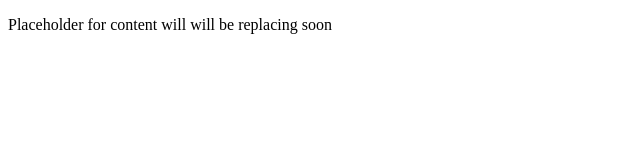
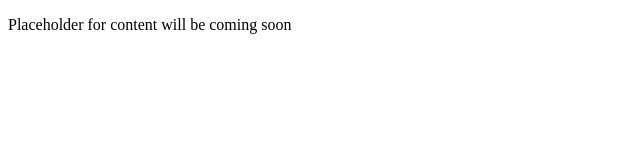
Before and after one commit to cakephp/cakephp.github.com, a plain HTML site: page index.html in a window 1280 px wide. Shown: the full height of the page, 0-640 px from the left. Drawn offline with Linux system fonts and the light colour scheme.

Commit message:
Typo and grammar fixes.

```diff
--- a/index.html
+++ b/index.html
@@ -7,6 +7,6 @@
 <title>Official CakePHP Github Repositories</title>
 </head>
 <body>
-<p>Placeholder for content will will be replacing soon</p>
+<p>Placeholder for content will be coming soon</p>
 </body>
 </html>
```
